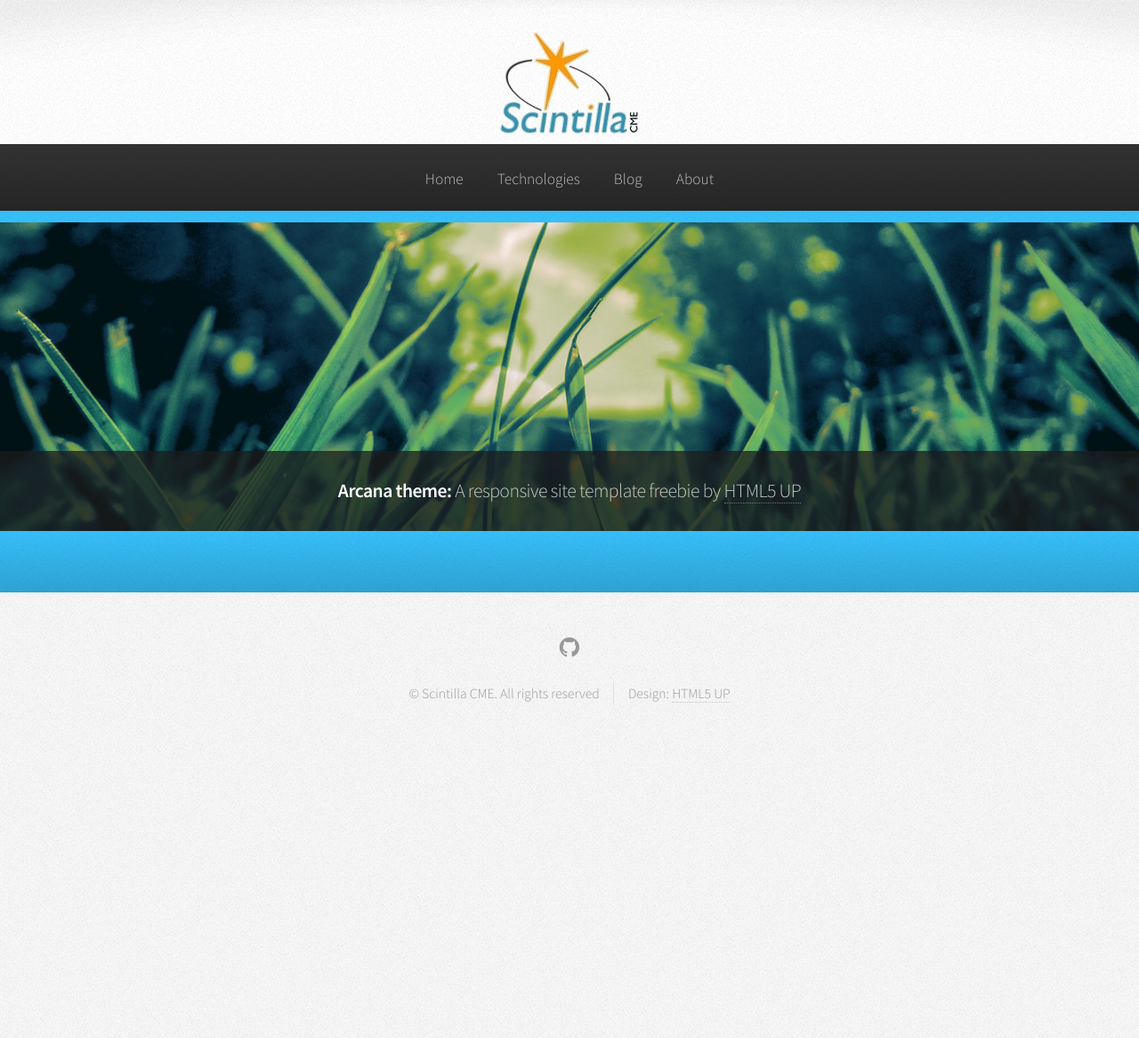
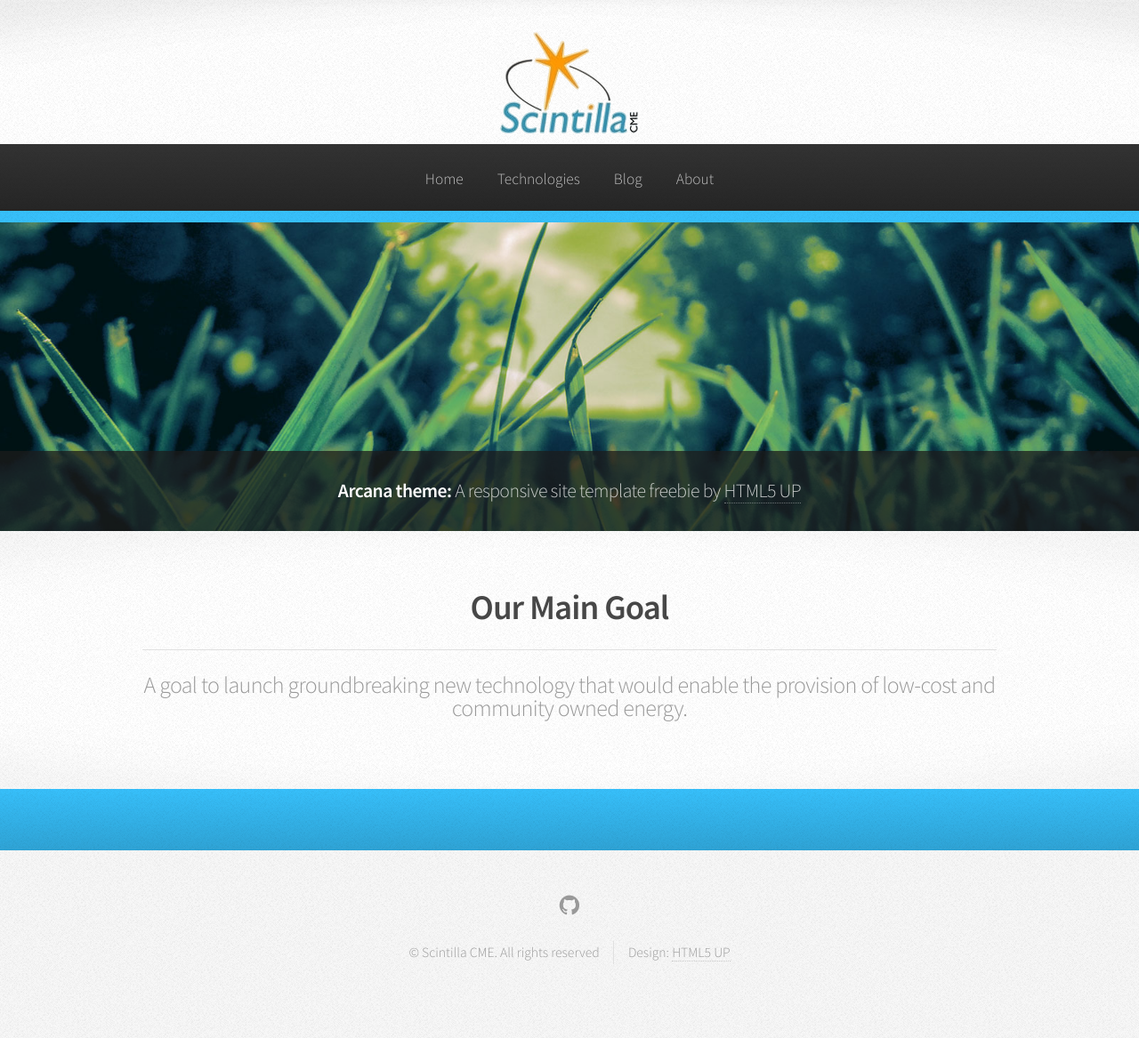
Before and after one commit to TommyHawk97/LE_Website, a Jekyll site: the page built from index.html, in a window 1280 px wide. Shown: the whole page at 89% size. Built offline with Jekyll 4.4.1, drawn with Linux system fonts in a browser that asks for light colours; before the commit the page ends 900 px from its top, so only the background shows below that.

Commit message:
adding Scintilla CME goal to index page

```diff
--- a/index.html
+++ b/index.html
@@ -43,14 +43,14 @@ layout: default
 
 <!-- Gigantic Heading -->
 
-	<!-- <section class="wrapper style2">
+	<section class="wrapper style2">
 		<div class="container">
 			<header class="major">
-				<h2>A gigantic heading you can use for whatever</h2>
-				<p>With a much smaller subtitle hanging out just below it</p>
+				<h2>Our Main Goal</h2>
+				<p>A goal to launch groundbreaking new technology that would enable the provision of low-cost and community owned energy.</p>
 			</header>
 		</div>
-	</section> -->
+	</section>
 
 <!-- Posts -->
 
```
